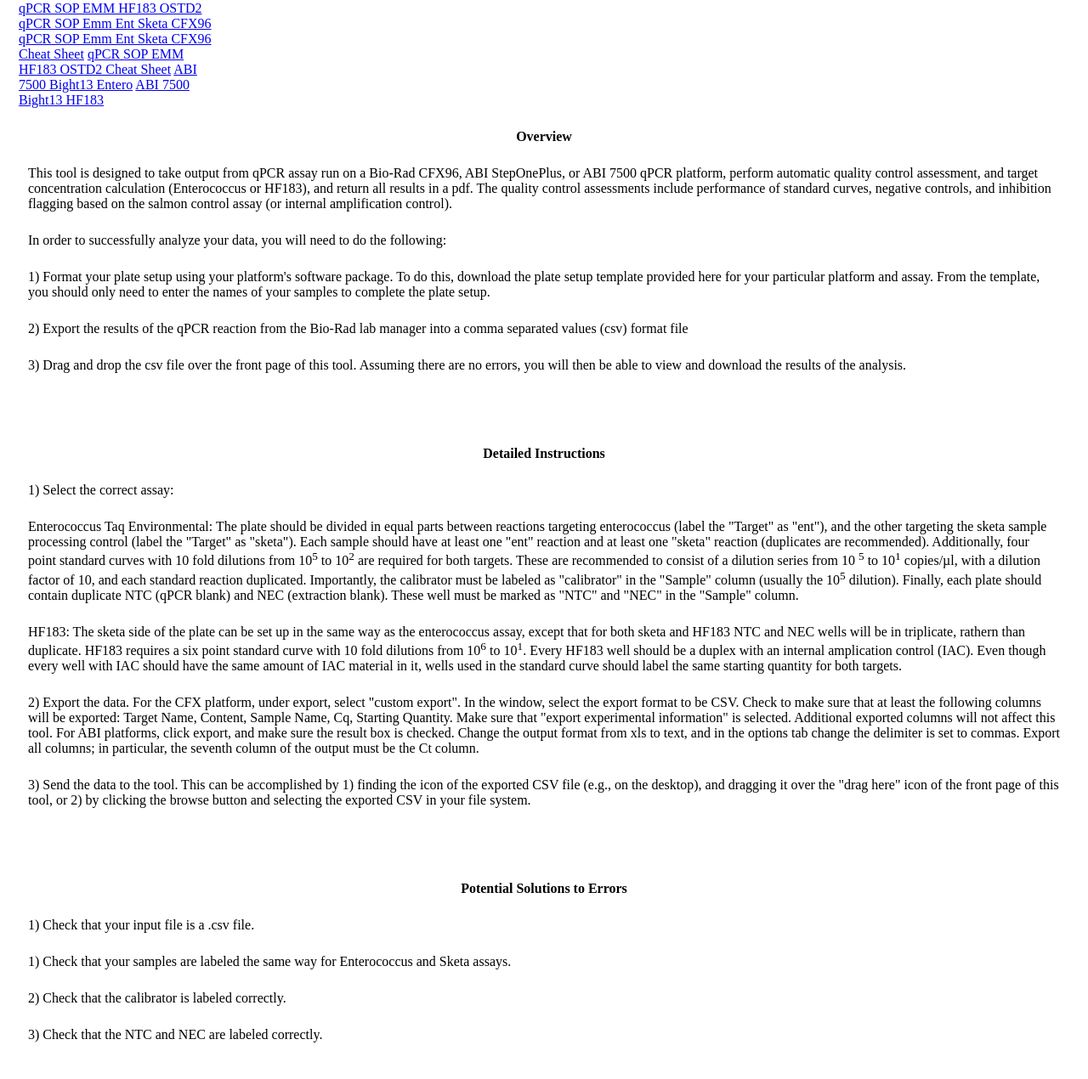
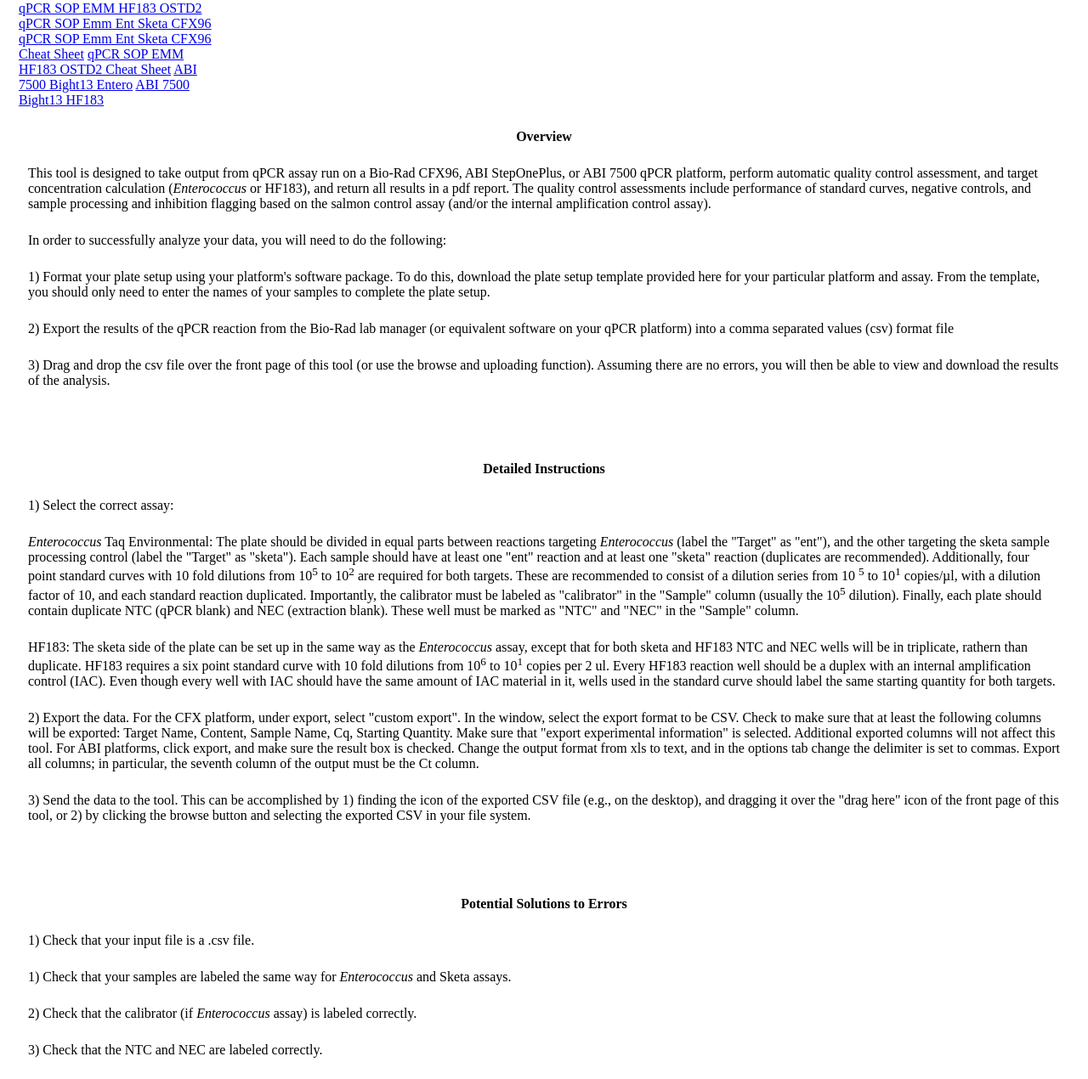
Before and after one commit to mengeln/b13webtool, a PHP site: page /instructions.php in a window 1280 px wide. Shown: the part 132-1402 px from the top of the page at 85% size. Before the commit the page ends 1359 px from the top, so only its background shows below. Run offline with PHP 8.4, Linux system fonts and the light colour scheme; some libraries are stand-ins or nearby versions.

Commit message:
updated instructions

```diff
--- a/instructions.php
+++ b/instructions.php
@@ -57,8 +57,8 @@ ol.alpha { color: #0f0f0f; }
 
 <p>
     This tool is designed to take output from qPCR assay run on a Bio-Rad CFX96, ABI StepOnePlus, or ABI 7500 qPCR platform, perform automatic quality control assessment, and target
-    concentration calculation (Enterococcus or HF183), and return all results in a pdf. The quality control assessments include performance of standard curves,
-    negative controls, and inhibition flagging based on the salmon control assay (or internal amplification control).
+    concentration calculation (<i>Enterococcus</i> or HF183), and return all results in a pdf report. The quality control assessments include performance of standard curves,
+    negative controls, and sample processing and inhibition flagging based on the salmon control assay (and/or the internal amplification control assay).
 </p>
 <p>
     In order to successfully analyze your data, you will need to do the following:
@@ -68,10 +68,10 @@ ol.alpha { color: #0f0f0f; }
 	and assay. From the template, you should only need to enter the names of your samples to complete the plate setup.
 </p>
 <p>
-    2) Export the results of the qPCR reaction from the Bio-Rad lab manager into a comma separated values (csv) format file
+    2) Export the results of the qPCR reaction from the Bio-Rad lab manager (or equivalent software on your qPCR platform) into a comma separated values (csv) format file
 </p>
 <p>
-    3) Drag and drop the csv file over the front page of this tool. Assuming there are no errors, you will then be able to view and download the results of the
+    3) Drag and drop the csv file over the front page of this tool (or use the browse and uploading function). Assuming there are no errors, you will then be able to view and download the results of the
     analysis.
 </p>
 <br>
@@ -84,16 +84,16 @@ ol.alpha { color: #0f0f0f; }
     1) Select the correct assay:
 </p>
 <p>
-    Enterococcus Taq Environmental: The plate should be divided in equal parts between reactions targeting enterococcus (label the "Target" as "ent"), and the other targeting
+    <i>Enterococcus</i> Taq Environmental: The plate should be divided in equal parts between reactions targeting <i>Enterococcus</i> (label the "Target" as "ent"), and the other targeting
     the sketa sample processing control (label the "Target" as "sketa"). Each sample should have at least one "ent" reaction and at least one "sketa" reaction
 (duplicates are recommended). Additionally, four point standard curves with 10 fold dilutions from 10<sup>5</sup> to 10<sup>2</sup> are required for both targets. These are recommended to consist of a dilution series from 10    <sup>5</sup> to 10<sup>1</sup> copies/&#181;l, with a dilution factor of 10, and each standard reaction duplicated. Importantly, the calibrator must be labeled
     as "calibrator" in the "Sample" column (usually the 10<sup>5</sup> dilution). Finally, each plate should contain duplicate NTC (qPCR blank) and NEC (extraction
     blank). These well must be marked as "NTC" and "NEC" in the "Sample" column.
 </p>
 <p>
-    HF183: The sketa side of the plate can be set up in the same way as the enterococcus assay, except that for both sketa and HF183 NTC and
+    HF183: The sketa side of the plate can be set up in the same way as the <i>Enterococcus</i> assay, except that for both sketa and HF183 NTC and
 	NEC wells will be in triplicate, rathern than duplicate. HF183 requires a six point standard curve with
-	10 fold dilutions from 10<sup>6</sup> to 10<sup>1</sup>. Every HF183 well should be a duplex with an internal amplication control (IAC). Even though every well with
+	10 fold dilutions from 10<sup>6</sup> to 10<sup>1</sup> copies per 2 ul. Every HF183 reaction well should be a duplex with an internal amplification control (IAC). Even though every well with
 	IAC should have the same amount of IAC material in it, wells used in the standard curve should label the same starting quantity for both targets.
 
 </p>
@@ -117,10 +117,10 @@ ol.alpha { color: #0f0f0f; }
     1) Check that your input file is a .csv file.
 </p>
 <p>
-    1) Check that your samples are labeled the same way for Enterococcus and Sketa assays.
+    1) Check that your samples are labeled the same way for <i>Enterococcus</i> and Sketa assays.
 </p>
 <p>
-    2) Check that the calibrator is labeled correctly.
+    2) Check that the calibrator (if <i>Enterococcus</i> assay) is labeled correctly.
 </p>
 <p>
     3) Check that the NTC and NEC are labeled correctly.
```
